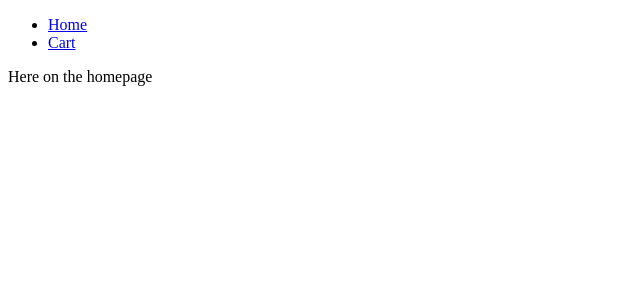
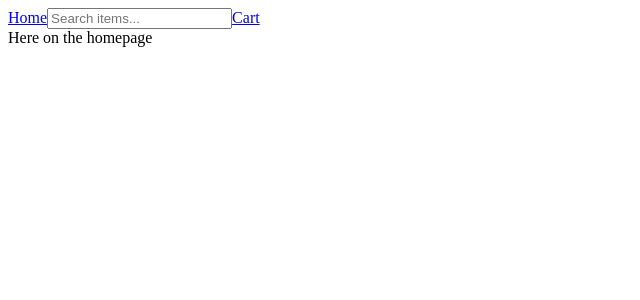
Before and after one commit to kcoulsy/kcoulsy.github.io, a React (Create React App) app: page / in a window 1280 px wide. Shown: the top 300 px of the page, without its empty margins (0-640 px from the left). Built offline with nearby package versions, Linux system fonts and the light colour scheme.

Commit message:
Added base Navbar component with initial testing elements exist

```diff
--- a/src/App.tsx
+++ b/src/App.tsx
@@ -1,20 +1,12 @@
 import React from 'react';
-import { Link } from 'react-router-dom';
 
 import AppRouter from './AppRouter';
-import { PATH_CART, PATH_HOME } from './constants/pageRoutes';
+import Navbar from './components/Navbar';
 
 function App() {
     return (
         <AppRouter>
-            <ul>
-                <li>
-                    <Link to={PATH_HOME}>Home</Link>
-                </li>
-                <li>
-                    <Link to={PATH_CART}>Cart</Link>
-                </li>
-            </ul>
+            <Navbar />
         </AppRouter>
     );
 }
--- /dev/null
+++ b/src/components/Navbar.tsx
@@ -0,0 +1,24 @@
+import React from 'react';
+import { Link } from 'react-router-dom';
+import { PATH_CART, PATH_HOME } from './../constants/pageRoutes';
+
+const Navbar: React.FC = () => {
+    return (
+        <nav data-test="component-navbar">
+            <div>
+                <Link to={PATH_HOME} data-test="navbar-link-home">
+                    Home
+                </Link>
+                <input
+                    placeholder="Search items..."
+                    data-test="navbar-search"
+                />
+                <Link to={PATH_CART} data-test="navbar-link-cart">
+                    Cart
+                </Link>
+            </div>
+        </nav>
+    );
+};
+
+export default Navbar;
```
Also changed, not shown: 1 other file (tests, documents, lock files or other folders).
